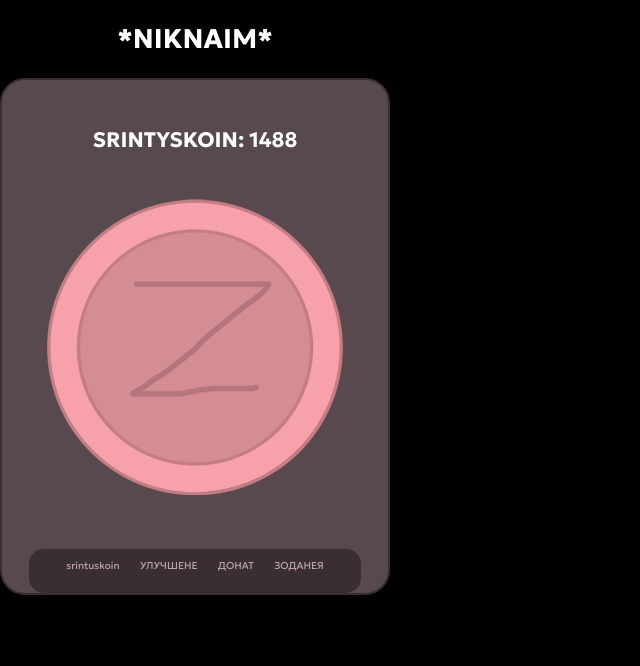
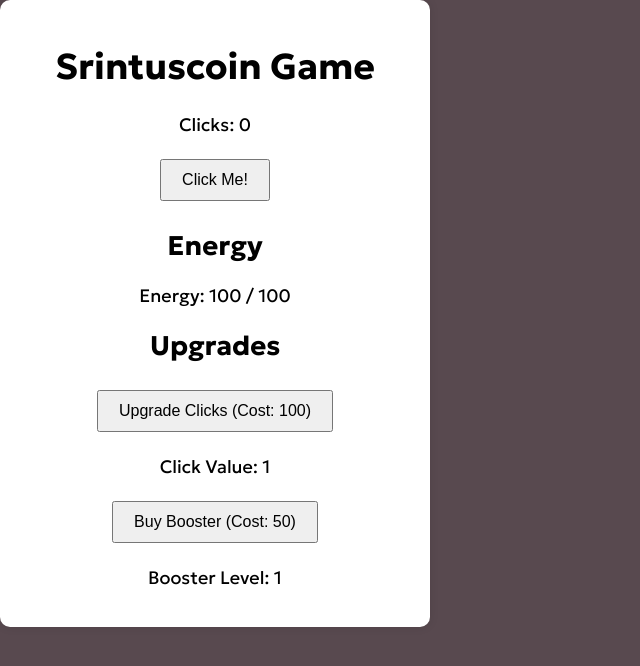
Before and after one commit to vitaliKreyn/vitaliKreyn.github.io, a PHP site: page / in a window 1280 px wide. Shown: the top 666 px of the page, without its empty margins (0-640 px from the left). Run offline with PHP 8.4, Linux system fonts and the light colour scheme; some libraries are stand-ins or nearby versions.

Commit message:
Add files via upload

```diff
--- a/index.html
+++ b/index.html
@@ -1,32 +1,24 @@
 <!DOCTYPE html>
-<html>
-  <head>
+<html lang="en">
+<head>
     <meta charset="UTF-8">
     <meta name="viewport" content="width=device-width, initial-scale=1.0">
+    <title>Srintuscoin Game</title>
     <link rel="stylesheet" href="style.css">
-    <title>Document</title>
-  </head>
+</head>
 <body>
-
-<div class="porno">
-
-	<div class="usercard" id="usercard">
-		<h2 class="niknaim">*NIKNAIM*</h2>
-	</div>
-
-   <div class="test">
-      <h3>SRINTYSKOIN: 1488</h3>
-      <input class="myButton" type="submit" value="">
-        <div class="topnav">
-          <a href="index.html">srintuskoin</a>
-          <a href="index.html">УЛУЧШЕНЕ</a>
-          <a href="index.html">ДОНАТ</a>
-          <a href="index.html">ЗОДАНЕЯ</a>
-        </div>
-  </div>
-
-</div>
-
-<script src="https://telegram.org/js/telegram-web-app.js"></script>
+    <div class="container">
+        <h1>Srintuscoin Game</h1>
+        <p>Clicks: <span id="clickCount">0</span></p>
+        <button id="clickerButton">Click Me!</button>
+        <h2>Energy</h2>
+        <p>Energy: <span id="energyText">100</span> / 100</p>
+        <h2>Upgrades</h2>
+        <button id="upgradeButton">Upgrade Clicks (Cost: <span id="upgradeCost">100</span>)</button>
+        <p>Click Value: <span id="clickValue">1</span></p>
+        <button id="boosterButton">Buy Booster (Cost: <span id="boosterCost">50</span>)</button>
+        <p>Booster Level: <span id="boosterLevel">1</span></p>
+    </div>
+    <script src="script.js"></script>
 </body>
 </html>
--- /dev/null
+++ b/script.js
@@ -0,0 +1,70 @@
+document.addEventListener('DOMContentLoaded', () => {
+    const clickerButton = document.getElementById('clickerButton');
+    const clickCountDisplay = document.getElementById('clickCount');
+    const upgradeButton = document.getElementById('upgradeButton');
+    const upgradeCostDisplay = document.getElementById('upgradeCost');
+    const clickValueDisplay = document.getElementById('clickValue');
+    const energyText = document.getElementById('energyText');
+    const boosterButton = document.getElementById('boosterButton');
+    const boosterCostDisplay = document.getElementById('boosterCost');
+    const boosterLevelDisplay = document.getElementById('boosterLevel');
+
+    let clickCount = 0;
+    let clickValue = 1;
+    let upgradeCost = 100;
+    let energy = 100;
+    let boosterLevel = 1;
+    let boosterCost = 50;
+    let energyReplenishRate = 1; // Points per second
+
+    function updateEnergyText() {
+        energyText.textContent = energy;
+    }
+
+    clickerButton.addEventListener('click', () => {
+        if (energy > 0) {
+            clickCount += clickValue;
+            clickCountDisplay.textContent = clickCount;
+            energy -= clickValue; // Decrease energy by 1 per click
+            if (energy < 0) energy = 0;
+            updateEnergyText();
+        } else {
+            alert("Out of energy! Wait for it to replenish.");
+        }
+    });
+
+    upgradeButton.addEventListener('click', () => {
+        if (clickCount >= upgradeCost) {
+            clickCount -= upgradeCost;
+            clickValue++;
+            upgradeCost = Math.floor(upgradeCost * 2.5);
+            clickCountDisplay.textContent = clickCount;
+            clickValueDisplay.textContent = clickValue;
+            upgradeCostDisplay.textContent = upgradeCost;
+        } else {
+            alert("Not enough clicks to upgrade!");
+        }
+    });
+
+    boosterButton.addEventListener('click', () => {
+        if (clickCount >= boosterCost) {
+            clickCount -= boosterCost;
+            boosterLevel++;
+            energyReplenishRate *= 2;
+            boosterCost = Math.floor(boosterCost * 2);
+            clickCountDisplay.textContent = clickCount;
+            boosterLevelDisplay.textContent = boosterLevel;
+            boosterCostDisplay.textContent = boosterCost;
+        } else {
+            alert("Not enough clicks to buy booster!");
+        }
+    });
+
+    setInterval(() => {
+        if (energy < 100) {
+            energy += energyReplenishRate;
+            if (energy > 100) energy = 100;
+            updateEnergyText();
+        }
+    }, 1000);
+});
--- a/style.css
+++ b/style.css
@@ -1,66 +1,31 @@
-
 @import url('https://fonts.googleapis.com/css2?family=Geologica:wght@100..900&display=swap');
 
 body {
 	margin: 0;
 	padding: 0;
 	font-size: 18px;
-  background: black;
+  background: #58494f;
 
   font-family: "Geologica", sans-serif;
 }
-.porno {
+
+.container {
   max-width: 390px;
-}
-.test {
-  border: 2px solid #392f33;
-  border-radius: 25px;
-  background-color: #58494f;
-	text-align: center;
-	grid-template-columns: 1fr 1fr;
-	grid-template-rows: 200px 200px 200px;
-  margin: 0;
-  padding: 0;
-}
-.usercard {
-  color: white;
-	text-align: center;
-}
-.myButton{
-  background:url(./but.png) no-repeat;
-  cursor:pointer;
-  border:none;
-  width:296px;
-  height:350px;
+
+  text-align: center;
+  background: white;
+  padding: 20px;
+  border-radius: 10px;
+  box-shadow: 0 0 10px rgba(0, 0, 0, 0.1);
 }
 
-.myButton:active  /* use Dot here */
-{
-  background:url(./but2.png) no-repeat;
+button {
+  padding: 10px 20px;
+  font-size: 16px;
+  cursor: pointer;
+  margin: 5px;
 }
-.topnav {
-  background-color: #392f33;
-	text-align: center;
-	grid-template-columns: 1fr 1fr;
-	grid-template-rows: 200px 200px 200px;
-  border: 2px solid #392f33;
-  border-radius: 15px;
-  width: 85%;
-  height: 40px;
-  margin-left: auto;
-  margin-right: auto
+
+button:hover {
+  background-color: #d3d3d3;
 }
-.topnav a {
-  color: #c1a2ae;
-  padding: 0px 8px;
-  text-decoration: none;
-  font-size: 10px;
-}
-.topnav a.active {
-  background-color: black;
-  color: white;
-}
-.test h3 {
-  padding: 25px 0px;
-  color:white;
-}
```
